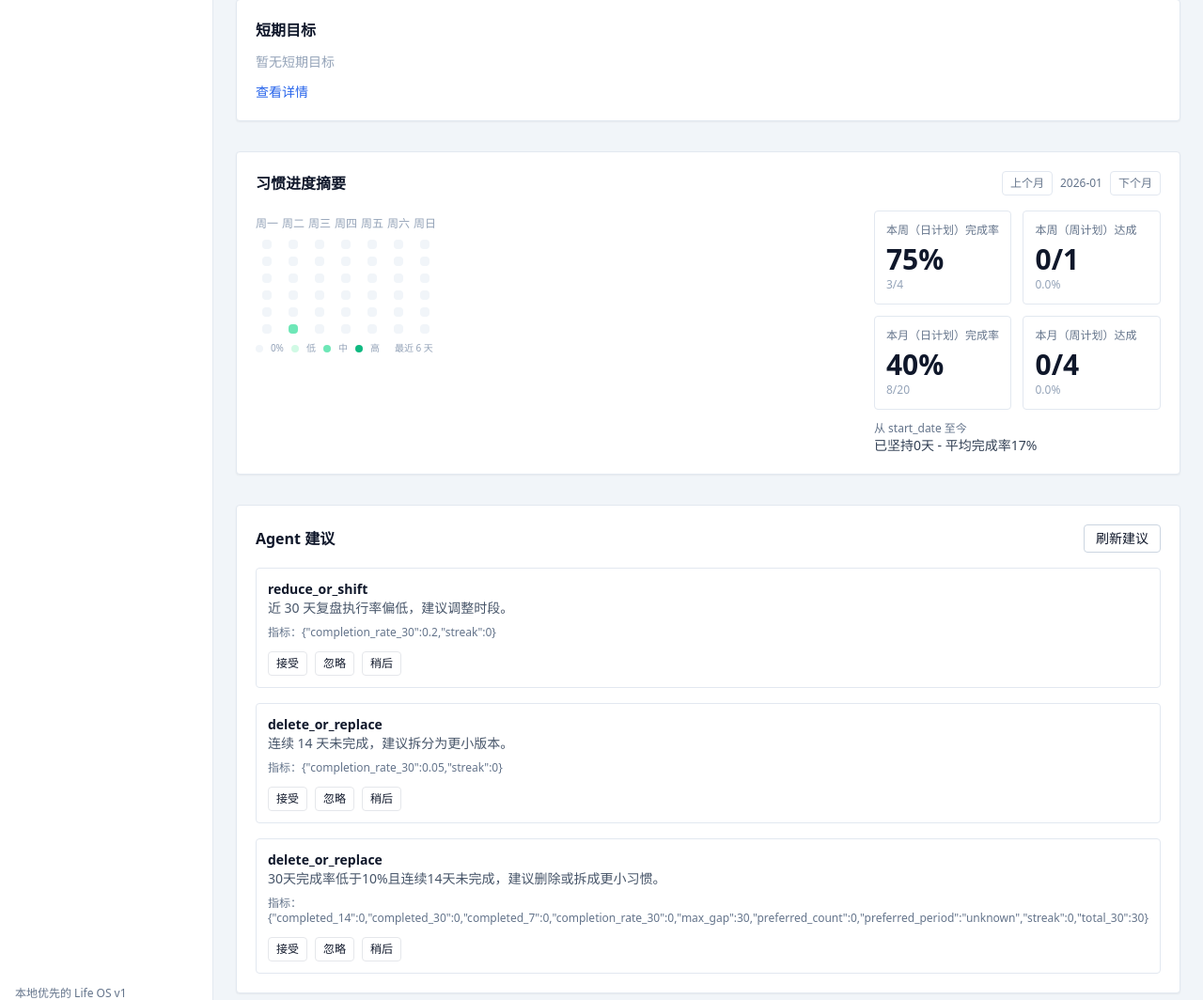
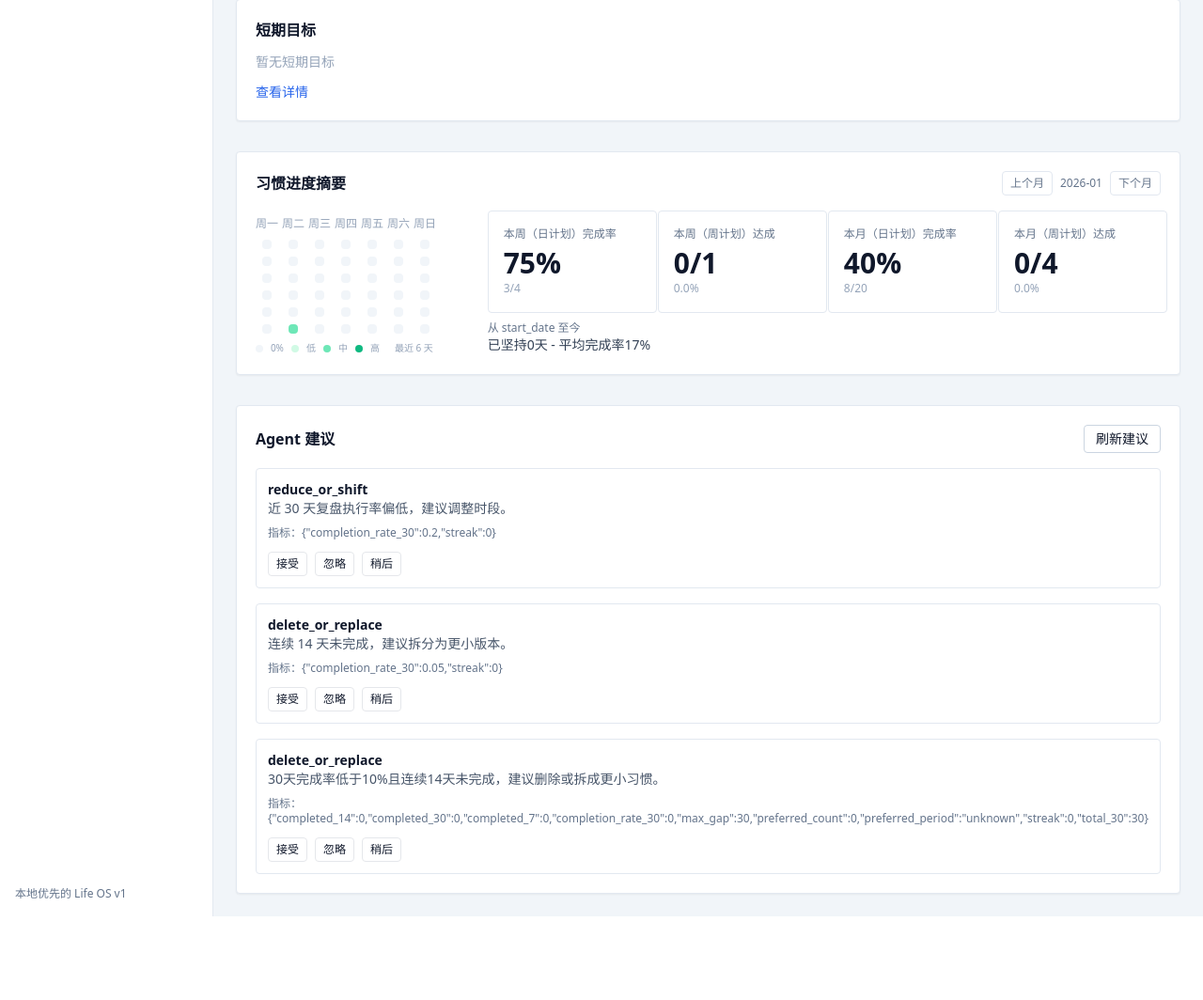
Before and after one commit to Yirzzzz/Life-OS, a FastAPI app: page / in a window 1280 px wide. Shown: the part 540-1604 px from the top of the page at 94% size. After the commit the page ends 1515 px from the top, so only its background shows below. Run offline with FastAPI, Linux system fonts and the light colour scheme; data comes from the database, SQL or seed files in the repository; both versions use the stored data as it was after the commit; some libraries are stand-ins or nearby versions.

Commit message:
updatev0.21

```diff
--- a/app/db.py
+++ b/app/db.py
@@ -9,6 +9,7 @@ engine = create_engine(DATABASE_URL, echo=False)
 
 
 def init_db() -> None:
+    from app.domain import models  # noqa: F401
     SQLModel.metadata.create_all(engine)
     with engine.begin() as conn:
         columns = {
--- a/app/web/templates/dashboard.html
+++ b/app/web/templates/dashboard.html
@@ -139,8 +139,8 @@
             <a class="px-2 py-1 border border-slate-200 rounded" href="/dashboard?habit_month={{ habit_progress_next_month }}" data-i18n="dashboard.habit_progress.next_month"></a>
           </div>
         </div>
-      <div class="mt-4 grid md:grid-cols-3 gap-6">
-        <div class="md:col-span-2">
+      <div class="mt-4 grid md:grid-cols-4 gap-6">
+        <div class="md:col-span-1">
           <div class="inline-grid gap-2">
             <div class="grid grid-cols-7 gap-x-1 gap-y-2 w-fit text-[12px] text-slate-400 justify-items-center">
               <div class="text-center" data-i18n="day.mon"></div>
@@ -172,8 +172,8 @@
             </div>
           </div>
         </div>
-        <div class="grid grid-cols-1 sm:grid-cols-2 gap-3 text-sm">
-          <div class="rounded border border-slate-200 bg-white p-3">
+        <div class="grid grid-cols-1 gap-2 text-sm sm:grid-cols-2 lg:grid-cols-4 md:col-span-3">
+          <div class="flex h-full min-w-[180px] flex-col rounded border border-slate-200 bg-white p-4">
             <div class="text-xs text-slate-500" data-i18n="dashboard.habit_progress.daily_week_rate"></div>
             {% if habit_progress.daily_week_total %}
               <div class="mt-2 text-3xl font-semibold leading-none">
@@ -187,7 +187,7 @@
               <div class="mt-1 text-xs text-slate-400" data-i18n="dashboard.habit_progress.no_items"></div>
             {% endif %}
           </div>
-          <div class="rounded border border-slate-200 bg-white p-3">
+          <div class="flex h-full min-w-[180px] flex-col rounded border border-slate-200 bg-white p-4">
             <div class="text-xs text-slate-500" data-i18n="dashboard.habit_progress.weekly_week_rate"></div>
             {% if habit_progress.weekly_week_total %}
               {% set weekly_week_pct = (habit_progress.weekly_week_done / habit_progress.weekly_week_total * 100) | round(0) %}
@@ -202,7 +202,7 @@
               <div class="mt-1 text-xs text-slate-400" data-i18n="dashboard.habit_progress.no_items"></div>
             {% endif %}
           </div>
-          <div class="rounded border border-slate-200 bg-white p-3">
+          <div class="flex h-full min-w-[180px] flex-col rounded border border-slate-200 bg-white p-4">
             <div class="text-xs text-slate-500" data-i18n="dashboard.habit_progress.daily_month_rate"></div>
             {% if habit_progress.daily_month_total %}
               <div class="mt-2 text-3xl font-semibold leading-none">
@@ -216,7 +216,7 @@
               <div class="mt-1 text-xs text-slate-400" data-i18n="dashboard.habit_progress.no_items"></div>
             {% endif %}
           </div>
-          <div class="rounded border border-slate-200 bg-white p-3">
+          <div class="flex h-full min-w-[180px] flex-col rounded border border-slate-200 bg-white p-4">
             <div class="text-xs text-slate-500" data-i18n="dashboard.habit_progress.weekly_month_rate"></div>
             {% if habit_progress.weekly_month_total %}
               {% set weekly_month_pct = (habit_progress.weekly_month_done / habit_progress.weekly_month_total * 100) | round(0) %}
@@ -231,7 +231,7 @@
               <div class="mt-1 text-xs text-slate-400" data-i18n="dashboard.habit_progress.no_items"></div>
             {% endif %}
           </div>
-          <div class="sm:col-span-2">
+          <div class="sm:col-span-2 lg:col-span-4">
             <div class="text-xs text-slate-500" data-i18n="dashboard.habit_progress.since_start"></div>
             <div class="text-sm text-slate-700" data-i18n="dashboard.habit_progress.since_summary" data-i18n-params='{"days":"{{ habit_progress.since_days }}","rate":"{{ habit_progress.since_rate_pct }}"}'></div>
           </div>
```
Also changed, not shown: manage.py (added, +27 -0 lines), README.md, lifeos.db.
